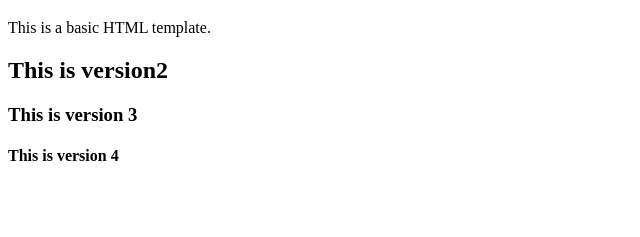
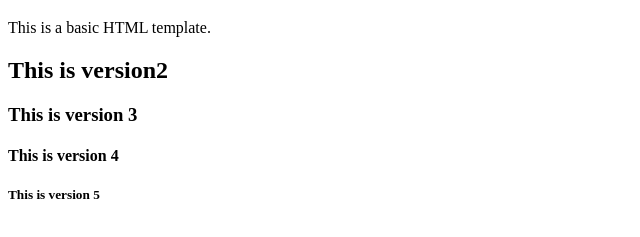
Before and after one commit to Kunal12164/learning, a plain HTML site: page index.html in a window 1280 px wide. Shown: the part 61-298 px from the top of the page, without its empty margins (0-640 px from the left). Drawn offline with Linux system fonts and the light colour scheme.

Commit message:
this is version5

```diff
--- a/index.html
+++ b/index.html
@@ -10,5 +10,6 @@
   <h2> This is version2 </h2>
   <h3>This is version 3</h3>
   <h4>This is version 4</h4>
+  <h5>This is version 5</h5>
 </body>
 </html>
```
